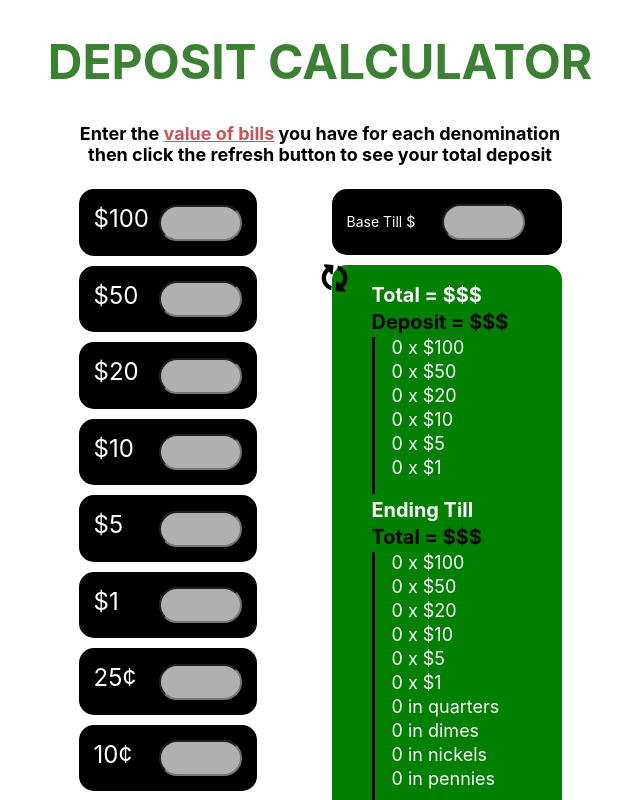
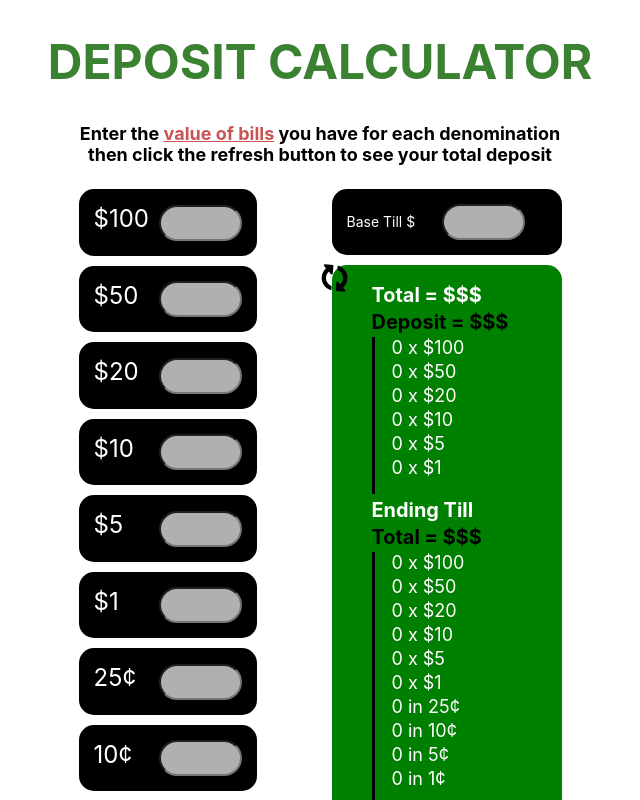
Before and after one commit to juliusg034/till-count-react, a React (Create React App) app: page / in a window 1280 px wide. Shown: the top 800 px of the page, without its empty margins (320-960 px from the left). Built offline with nearby package versions, Linux system fonts and the light colour scheme.

Commit message:
fix error with ending till total

```diff
--- a/src/Components/BillList/BillList.js
+++ b/src/Components/BillList/BillList.js
@@ -1,12 +1,12 @@
 import './BillList.css';
 
-function BillList ({ handleSubmit, values, deposit, total, endingTotal, depositTotal }) {
+function BillList ({ handleSubmit, values, deposit, total, endingTotal, depositTotal, addClass }) {
 
 
   return (
     <div class="bill-list">
       <div class="top">
-        <i id="refresh" class="fa fa-refresh" onClick={handleSubmit} ></i>
+        <i id="refresh"  className={`fa fa-refresh ${addClass ? 'fa-spin': ''}`} onClick={handleSubmit} ></i>
         <h5 id="white">Total = {total}</h5>
         <h5>Deposit = {depositTotal}</h5>
         <div class="line"></div>
@@ -27,10 +27,10 @@ function BillList ({ handleSubmit, values, deposit, total, endingTotal, depositT
         <p>{values[10]} x $10</p>
         <p>{values[5]} x $5</p>
         <p>{values[1]} x $1</p>
-        <p>{values[0.25]} in quarters</p>
-        <p>{values[0.10]} in dimes</p>
-        <p>{values[0.05]} in nickels</p>
-        <p>{values[0.01]} in pennies</p>
+        <p>{values[0.25]} in 25¢</p>
+        <p>{values[0.10]} in 10¢</p>
+        <p>{values[0.05]} in 5¢</p>
+        <p>{values[0.01]} in 1¢</p>
       </div>
     </div>
   )
--- a/src/Components/InputForm/InputForm.js
+++ b/src/Components/InputForm/InputForm.js
@@ -12,6 +12,7 @@ function InputForm ({ setDescription }) {
   const [endingTotal, setEndingTotal] = useState('$$$');
   const [deposit, setDeposit] = useState({100: 0, 50: 0, 20:0, 10:0, 5:0, 1:0});
   const [ending, setEnd] = useState({100: 0, 50: 0, 20:0, 10:0, 5:0, 1:0, 0.25:0, 0.10:0, 0.05:0, 0.01:0});
+  const [addClass, setAddClass] = useState(false);
 
   if(value){
     setDescription("number of bills")
@@ -48,38 +49,40 @@ function InputForm ({ setDescription }) {
       const pennies = parseFloat(document.getElementById('pennies').value);
       const setTill = parseFloat(document.getElementById('base').value);
 
-      let amountHundreds;
-      let amountTwenties;
-      let amountFifties;
-      let amountTens;
-      let amountFives;
-      let amountOnes;
       if(!value){
-        let totalsum = hundreds + fifties + twenties + tens + fives + ones + quarters + dimes + nickels + pennies;
+        const totalsum = hundreds + fifties + twenties + tens + fives + ones + quarters + dimes + nickels + pennies;
         let deposit = {amount: totalsum - setTill};
-        amountFives = fives / 5
-        amountTens = tens / 10
-        amountTwenties = twenties / 20
-        amountFifties = fifties / 50
-        amountHundreds = hundreds / 100
-        amountOnes = ones / 1
-        let depositHundreds = depositAmount(deposit, 100, amountHundreds);
-        let depositFifties = depositAmount(deposit, 50, amountFifties);
-        let depositTwenties = depositAmount(deposit, 20, amountTwenties);
-        let depositTens = depositAmount(deposit, 10, amountTens);
-        let depositFives = depositAmount(deposit, 5, amountFives);
-        let depositOnes = depositAmount(deposit, 1, amountOnes);
+        const amountFives = fives / 5
+        const amountTens = tens / 10
+        const amountTwenties = twenties / 20
+        const amountFifties = fifties / 50
+        const amountHundreds = hundreds / 100
+        const amountOnes = ones / 1
+
+        const depositHundreds = depositAmount(deposit, 100, amountHundreds);
+        const depositFifties = depositAmount(deposit, 50, amountFifties);
+        const depositTwenties = depositAmount(deposit, 20, amountTwenties);
+        const depositTens = depositAmount(deposit, 10, amountTens);
+        const depositFives = depositAmount(deposit, 5, amountFives);
+        const depositOnes = depositAmount(deposit, 1, amountOnes);
+
+        const endingHundreds = amountHundreds-depositHundreds;
+        const endingFifties = amountFifties-depositFifties;
+        const endingTwenties = amountTwenties-depositTwenties;
+        const endingTens = amountTens-depositTens;
+        const endingFives = amountFives-depositFives;
+        const endingOnes = amountOnes-depositOnes;
 
         setDeposit({100:depositHundreds, 50: depositFifties, 20:depositTwenties, 10:depositTens, 5:depositFives, 1:depositOnes})
-        setEnd({100:amountHundreds-depositHundreds, 50: amountFifties-depositFifties, 20:amountTwenties-depositTwenties, 10:amountTens-depositTens, 5:amountFives-depositFives, 1:amountOnes-depositOnes, 0.25:quarters, 0.10:dimes, 0.05:nickels, 0.01:pennies})
+        setEnd({100:endingHundreds, 50:endingFifties, 20:endingTwenties, 10:endingTens, 5:endingFives, 1:endingOnes, 0.25:quarters, 0.10:dimes, 0.05:nickels, 0.01:pennies})
         setTotal(totalsum)
-        setDepositTotal(Math.round(totalsum)- 300)
-        setEndingTotal(((ending[100] * 100)+(ending[50]* 50)+(ending[20]*20)+(ending[10]*10)+(ending[5]*5)+(ending[1])+quarters+dimes+nickels+pennies))
+        setDepositTotal(Math.round(totalsum)- setTill)
+        setEndingTotal(endingHundreds*100+endingFifties*50+endingTwenties*20+endingTens*10+endingFives*5+endingOnes+quarters+dimes+nickels+pennies)
 
-        console.log(depositTwenties, depositTens)
+        console.log(ending)
         console.log(endingTotal)
       } else {
-        let totalsum = hundreds*100 + fifties*50 + twenties*20 + tens*10 + fives*5 + ones + quarters + dimes + nickels + pennies;
+        const totalsum = hundreds*100 + fifties*50 + twenties*20 + tens*10 + fives*5 + ones + quarters + dimes + nickels + pennies;
         let deposit = {amount: totalsum - setTill};
         let depositHundreds = depositAmount(deposit, 100, hundreds);
         let depositFifties = depositAmount(deposit, 50, fifties);
@@ -89,19 +92,31 @@ function InputForm ({ setDescription }) {
         let depositOnes = depositAmount(deposit, 1, ones);
 
 
+        const endingHundreds = hundreds-depositHundreds;
+        const endingFifties = fifties-depositFifties;
+        const endingTwenties = twenties-depositTwenties;
+        const endingTens = tens-depositTens;
+        const endingFives = fives-depositFives;
+        const endingOnes = ones-depositOnes;
+
+        setTotal(totalsum)
         setDeposit({100:depositHundreds, 50: depositFifties, 20:depositTwenties, 10:depositTens, 5:depositFives, 1:depositOnes})
+        setDepositTotal(Math.round(totalsum)- setTill)
         setEnd({100:hundreds-depositHundreds, 50: fifties-depositFifties, 20:twenties-depositTwenties, 10:tens-depositTens, 5:fives-depositFives, 1:ones-depositOnes, 0.25:quarters, 0.10:dimes, 0.05:nickels, 0.01:pennies})
-        setTotal(totalsum)
-        setDepositTotal(Math.round(totalsum)- 300)
-        setEndingTotal(((ending[100]*100)+(ending[50]*50)+(ending[20]*20)+(ending[10]*10)+(ending[5]*5)+(ending[1])+quarters+dimes+nickels+pennies))
+        setEndingTotal(endingHundreds*100+endingFifties*50+endingTwenties*20+endingTens*10+endingFives*5+endingOnes+quarters+dimes+nickels+pennies)
 
+        console.log(ending)
         console.log(endingTotal)
-        console.log(depositTotal)
       }
 
 
 
     }
+
+    setAddClass(true);
+    setTimeout(() => {
+      setAddClass(false);
+    }, 1000);
 
     getValues();
 
@@ -128,7 +143,7 @@ function InputForm ({ setDescription }) {
 
         <div class="right-bills">
           <DenominationInput label={'Base Till $'} id={"base"}/>
-          <BillList handleSubmit={handleSubmit} values={ending} deposit={deposit} total={total} endingTotal={endingTotal} depositTotal={depositTotal} />
+          <BillList handleSubmit={handleSubmit} values={ending} deposit={deposit} total={total} endingTotal={endingTotal} depositTotal={depositTotal} addClass={addClass}/>
           <div class="setting">
             <Switch isOn={value} handleToggle={() => setValue(!value)}/>
             <p class='switch-text'>quantity of bills</p>
```
